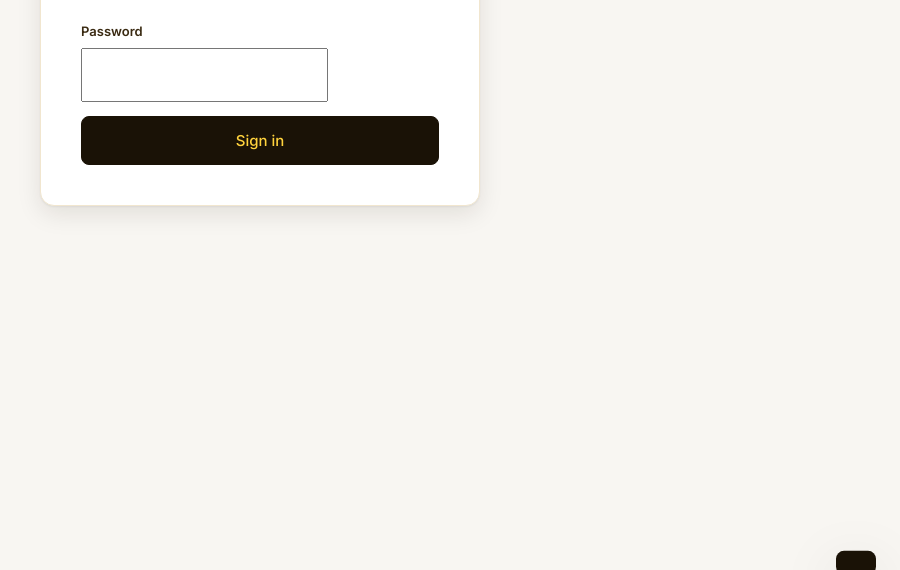
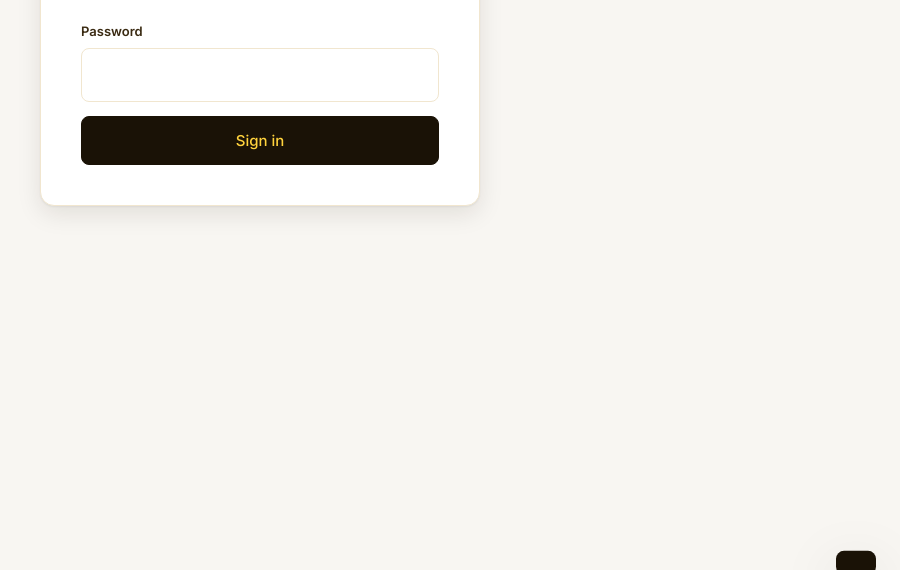
Before and after one commit to joelmuthee/viatuhouse, a plain HTML site: page admin.html in a window 1280 px wide. Shown: the part 230-800 px from the top of the page, without its empty margins (380-1280 px from the left). Drawn offline with nearby package versions, Linux system fonts and the light colour scheme.

Commit message:
Fix tiny password inputs: add password/email to .field input width selector
The .field input width rule omitted password and email types, so admin
password boxes (login + change-password modal) rendered at the narrow browser
default. Recurring fork-inherited bug (CATALOG-STANDARDS.md re-audit item).

Co-Authored-By: Claude Opus 4.8 <noreply@anthropic.com>

```diff
--- a/styles.css
+++ b/styles.css
@@ -911,7 +911,7 @@ html { scroll-behavior: smooth; }
 .admin-form h2 { font-family: var(--serif); font-size: 24px; margin-bottom: 18px; }
 .field { margin-bottom: 14px; }
 .field label { display: block; font-size: 13px; font-weight: 600; color: var(--ink-soft); margin-bottom: 6px; }
-.field input[type="text"], .field input[type="number"], .field input[type="url"], .field input[type="tel"], .field input[type="search"], .field textarea, .field select {
+.field input[type="text"], .field input[type="number"], .field input[type="url"], .field input[type="tel"], .field input[type="search"], .field input[type="password"], .field input[type="email"], .field textarea, .field select {
   width: 100%; padding: 11px 14px; border: 1px solid var(--line); border-radius: 8px; font-family: inherit; font-size: 14px; background: #fff; color: var(--ink);
 }
 .field textarea { resize: vertical; min-height: 80px; }
```
